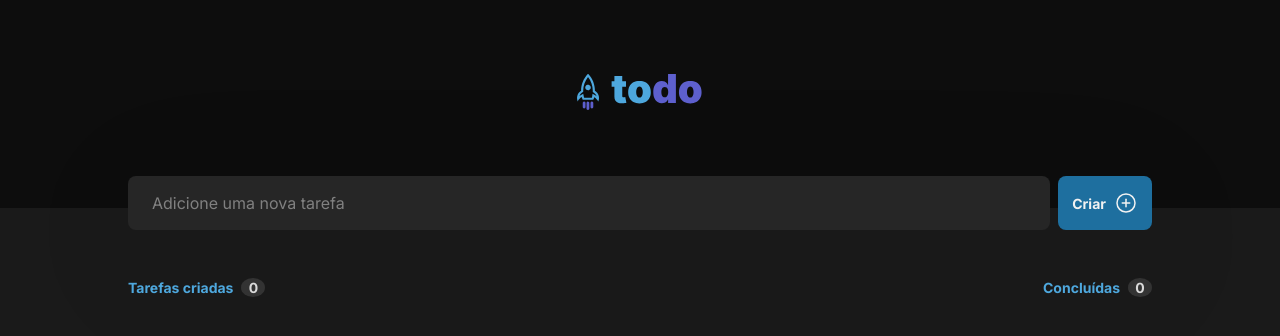
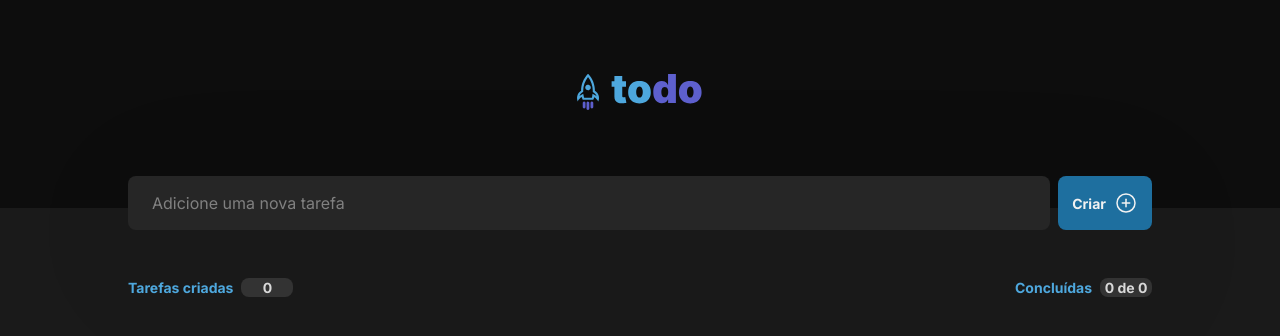
Before and after one commit to WGS-94/Ignite-TaskList-Chalenge, a React (Vite) app: page / in a window 1280 px wide. Shown: the top 336 px of the page. Built offline with nearby package versions, Linux system fonts and the light colour scheme.

Commit message:
:fire: Finishing the chalenge

```diff
--- a/src/components/TaskList/index.tsx
+++ b/src/components/TaskList/index.tsx
@@ -1,6 +1,6 @@
+import { useState, KeyboardEvent } from 'react';
 import { PlusCircle, Trash } from 'phosphor-react';
-import { useState } from 'react';
-import { Transition } from '../Transition';
+//import { Transition } from '../Transition';
 
 import './style.css';
 
@@ -10,11 +10,27 @@ interface Task {
   isComplete: boolean;
 }
 
-export function TaskList() {
+interface Props {
+  onEnter: (taskName: string) => void
+}
+
+export function TaskList({ onEnter }: Props) {
 
   const [tasks, setTasks] = useState<Task[]>([]);
   const [newTaskTitle, setNewTaskTitle] = useState('');
   //const [visible, setVisible] = useState(false);
+  const [countTask, setCountTask]= useState(0);
+  const [countTaskDone, setCountTaskDone]= useState(0);
+
+  const IncrementTask = () => { setCountTask(countTask + 1)};
+  const DecreaseTask = () => { setCountTask(countTask - 1)};
+
+  const handleKeyUp = (e: KeyboardEvent) => {
+    if(e.code === 'Enter' && newTaskTitle !== '') {
+        onEnter(newTaskTitle);
+        setNewTaskTitle('');
+    }
+}
 
   function handleCreateNewTask() {
 
@@ -34,6 +50,7 @@ export function TaskList() {
 
     setNewTaskTitle('');
     //setVisible(true)
+    IncrementTask();
   }
 
   function handleToggleTaskDone(id: number) {
@@ -44,6 +61,7 @@ export function TaskList() {
     } : task);
 
     setTasks(tasksCompleted);
+    setCountTaskDone(countTaskDone + 1);
   }
 
   function handleRemoveTask(id: number) {
@@ -52,6 +70,7 @@ export function TaskList() {
     const filterTasks = tasks.filter(task => task.id !== id);
 
     setTasks(filterTasks);
+    DecreaseTask()
   }
 
   return (
@@ -63,6 +82,7 @@ export function TaskList() {
             placeholder="Adicione uma nova tarefa"
             onChange={(e) => setNewTaskTitle(e.target.value)}
             value={newTaskTitle}
+            onKeyUp={handleKeyUp}
             required
           />
           <button type="submit" data-testid="add-task-button" onClick={handleCreateNewTask}>
@@ -75,11 +95,11 @@ export function TaskList() {
       <div className="task-created-and-done">
         <div className="task-counter">
           <p>Tarefas criadas</p>
-          <span>0</span>
+          <span>{countTask}</span>
         </div>
         <div className="task-counter">
           <p>Concluídas</p>
-          <span>0</span>
+          <span>{countTaskDone} de {countTask}</span>
         </div>
       </div>
 
--- a/src/components/TaskList/style.css
+++ b/src/components/TaskList/style.css
@@ -102,11 +102,11 @@ section.task-list header {
 }
 
 .task-created-and-done .task-counter span {
-  width: 24px; /*52*/
+  width: 52px; /*52*/
   height: 19px;
   background-color: var(--gray-400);
   color: var(--gray-200);
-  border-radius: 50%;
+  border-radius: 8px;
   display: inline-block;
 
   display: flex;
```
